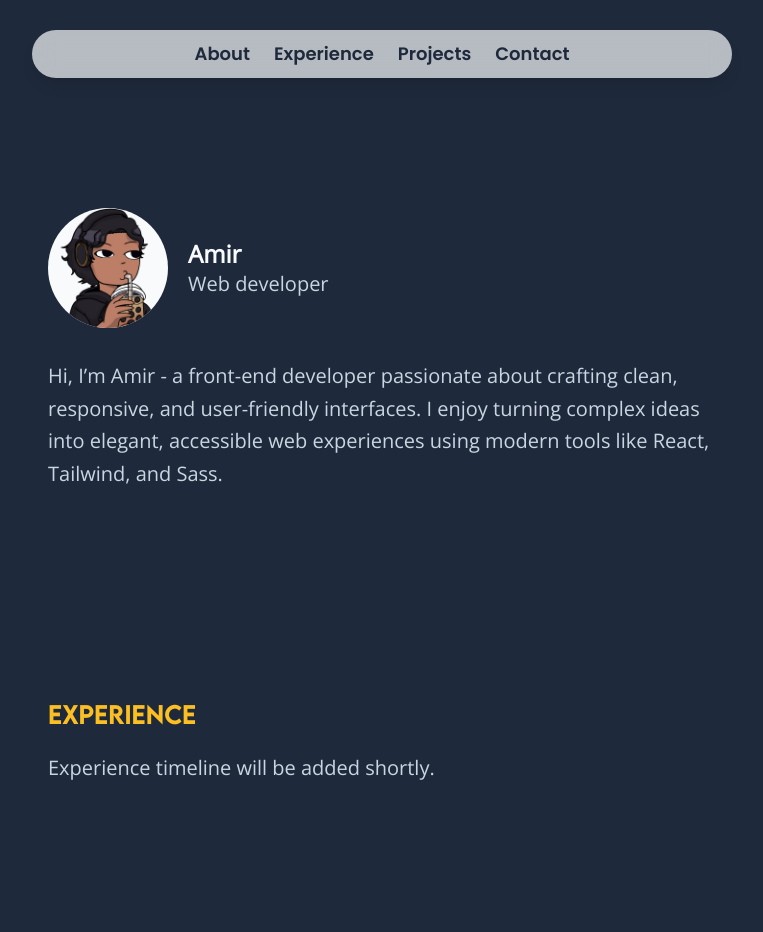
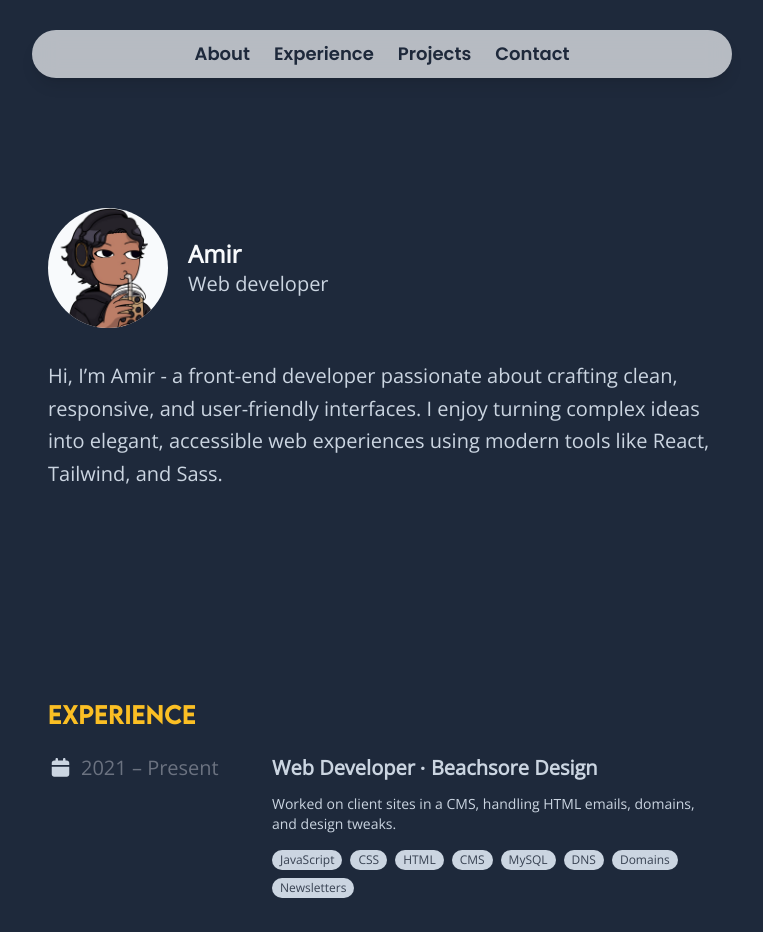
Before and after one commit to createdbyamir/portfolio, a React (Vite) app: page / in a window 1280 px wide. Shown: the top 932 px of the page, without its empty margins (258-1021 px from the left). Built offline with nearby package versions, Linux system fonts and the light colour scheme.

Commit message:
feat: add experience section with two roles and resolve layout spacing using fixed width

```diff
--- a/src/components/ExperienceItem.jsx
+++ b/src/components/ExperienceItem.jsx
@@ -1,14 +1,26 @@
-function ExperienceItem({ date, title, description, tech }) {
+import { FontAwesomeIcon } from "@fortawesome/react-fontawesome";
+
+function ExperienceItem({ date, title, description, tech, icon }) {
   return (
-    <div className="flex flex-col sm:flex-row sm:gap-x-6 gap-y-2">
-      <div className="text-sm text-muted sm:w-28">{date}</div>
+    <div className="flex gap-6 items-start">
+      <div className="flex items-center text-gray-500 w-[200px] flex-shrink-0">
+        {icon && (
+          <FontAwesomeIcon
+            icon={icon}
+            className="text-muted mr-2"
+            fixedWidth
+          />
+        )}
+        <span>{date}</span>
+      </div>
+
       <div>
         <h3 className="font-semibold">{title}</h3>
-        <p className="text-sm mt-1 text-muted">{description}</p>
-        <div className="flex flex-wrap gap-2 mt-2 text-xs">
-          {tech.map((item) => (
-            <span key={`${title}-${item}`} className="bg-accent text-white px-2 py-1 rounded-full">
-              {item}
+        <p className="text-sm text-muted mt-1 py-2">{description}</p>
+        <div className="flex flex-wrap gap-2 mt-2 text-xs text-gray-700">
+          {tech.map((tag) => (
+            <span className="px-2 py-0.5 rounded-full bg-muted text-muted-foreground text-xs font-medium">
+              {tag}
             </span>
           ))}
         </div>
--- a/src/components/FadeInSection.jsx
+++ b/src/components/FadeInSection.jsx
@@ -6,7 +6,7 @@
       initial={{ opacity: 0, y: 40 }}
       whileInView={{ opacity: 1, y: 0 }}
       viewport={{ once: true, amount: 0.3 }}
-      transition={{ duration: 0.6, ease: "easeOut" }}
+      transition={{ duration: 1.6, ease: "easeOut" }}
       className={className}
       {...rest}
     >
--- a/src/sections/ExperienceSection.jsx
+++ b/src/sections/ExperienceSection.jsx
@@ -1,31 +1,51 @@
 import ExperienceItem from "../components/ExperienceItem";
 import FadeInSection from "../components/FadeInSection";
+import { faCalendar } from "@fortawesome/free-solid-svg-icons";
+
 
 const experiences = [
   {
-    id: "cms-role",
+    id: "cms-support-role",
     date: "2021 – Present",
-    title: "Front-End Developer – CMS Co.",
+    title: "Web Developer ⸱ Beachsore Design",
     description:
-      "Built and maintained responsive UI using HTML, CSS, and JS. Helped streamline content workflows in a custom CMS.",
-    tech: ["HTML", "CSS", "JavaScript", "Custom CMS"],
+      "Worked on client sites in a CMS, handling HTML emails, domains, and design tweaks.",
+    tech: [
+      "JavaScript",
+      "CSS",
+      "HTML",
+      "CMS",
+      "MySQL",
+      "DNS",
+      "Domains",
+      "Newsletters",
+    ],
+    icon: faCalendar,
   },
-  {
-    id: "freelance-role",
-    date: "2020 – 2021",
-    title: "Freelance Developer",
-    description:
-      "Worked with small businesses to create modern landing pages and website updates.",
-    tech: ["WordPress", "Sass", "jQuery"],
-  },
+{
+  id: "freelance-web-dev",
+  date: "2020 – 2021",
+  title: "Web Developer ⸱ Freelance",
+  description: "Placeholder text – final role description coming soon.",
+  tech: [
+    "JavaScript",
+    "CSS",
+    "HTML"
+  ],
+  icon: faCalendar,
+}
 ];
+
 
 function ExperienceSection() {
   return (
-    <FadeInSection id="experience" className="scroll-mt-24 max-w-[700px] mx-auto text-muted px-4 py-20">
+    <FadeInSection
+      id="experience"
+      className="scroll-mt-24 max-w-[700px] mx-auto text-muted px-4 py-20"
+    >
       <h2 className="text-2xl font-lemon text-accent mb-6">Experience</h2>
-      <p className="text-muted">Experience timeline will be added shortly.</p>
-      <div className="flex flex-col gap-8 hidden">
+
+      <div className="flex flex-col gap-8">
         {experiences.map((exp) => (
           <ExperienceItem
             key={exp.id}
@@ -33,6 +53,7 @@
             title={exp.title}
             description={exp.description}
             tech={exp.tech}
+            icon={exp.icon}
           />
         ))}
       </div>
```
